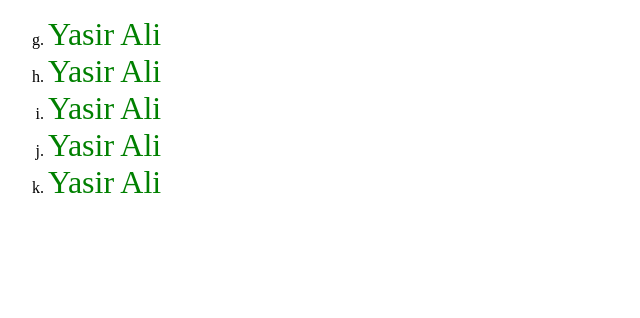
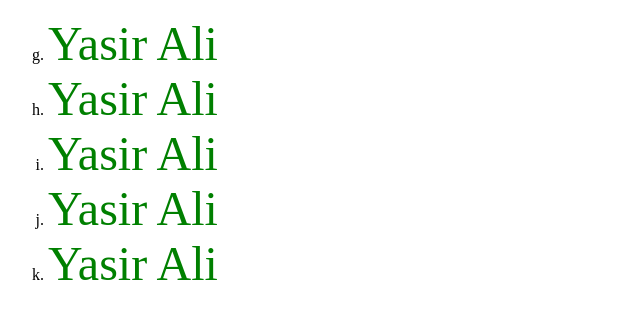
Before and after one commit to Yasir-Ali-Swe/Web-Dev, a plain HTML site: page Q38.html in a window 1280 px wide. Shown: the whole page, without its empty margins (0-640 px from the left). Drawn offline with Linux system fonts and the light colour scheme.

Commit message:
Activity4-Q38

```diff
--- a/Q38.html
+++ b/Q38.html
@@ -7,11 +7,11 @@
   </head>
   <body>
     <ol type="a" start="7">
-      <li><font size="+3" color="green" face="Algerian">Yasir Ali</font></li>
-      <li><font size="+3" color="green" face="Algerian">Yasir Ali</font></li>
-      <li><font size="+3" color="green" face="Algerian">Yasir Ali</font></li>
-      <li><font size="+3" color="green" face="Algerian">Yasir Ali</font></li>
-      <li><font size="+3" color="green" face="Algerian">Yasir Ali</font></li>
+      <li><font size="+4" color="green" face="Algerian">Yasir Ali</font></li>
+      <li><font size="+4" color="green" face="Algerian">Yasir Ali</font></li>
+      <li><font size="+4" color="green" face="Algerian">Yasir Ali</font></li>
+      <li><font size="+4" color="green" face="Algerian">Yasir Ali</font></li>
+      <li><font size="+4" color="green" face="Algerian">Yasir Ali</font></li>
     </ol>
   </body>
 </html>
```
